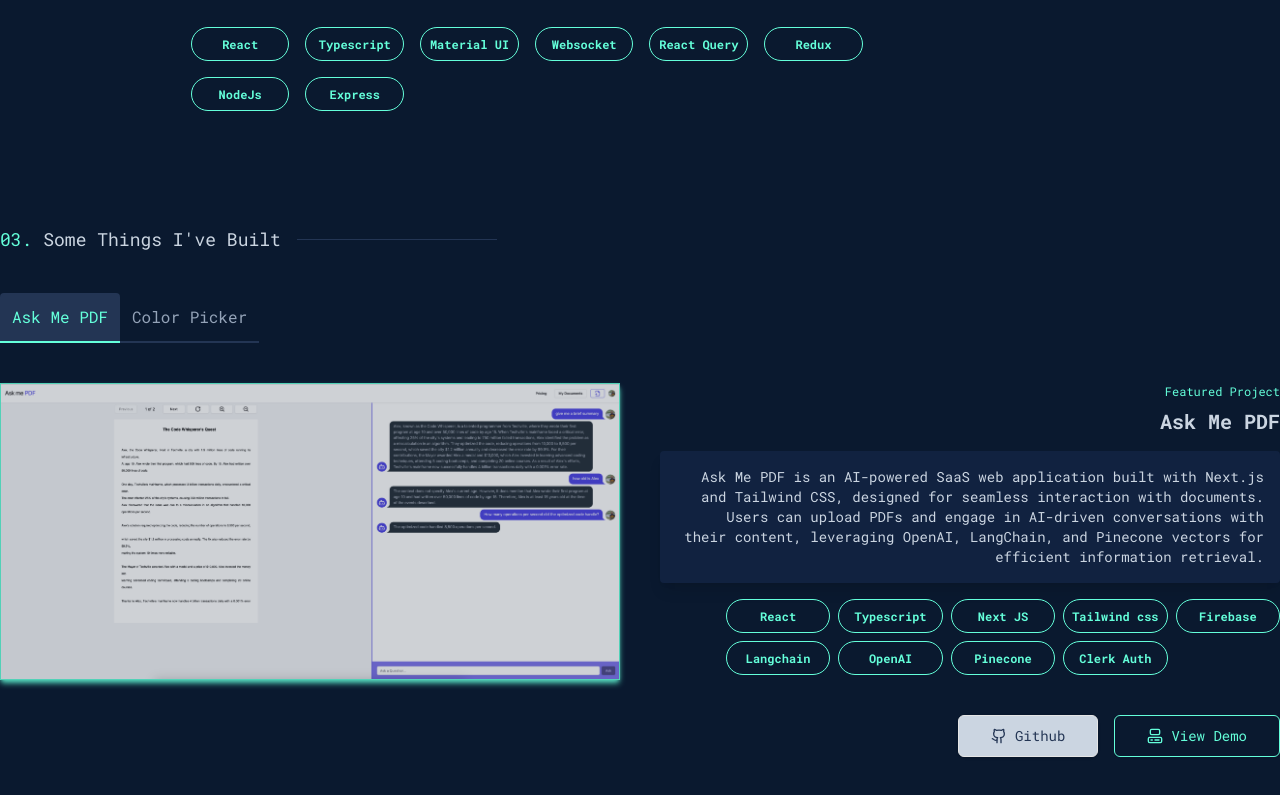
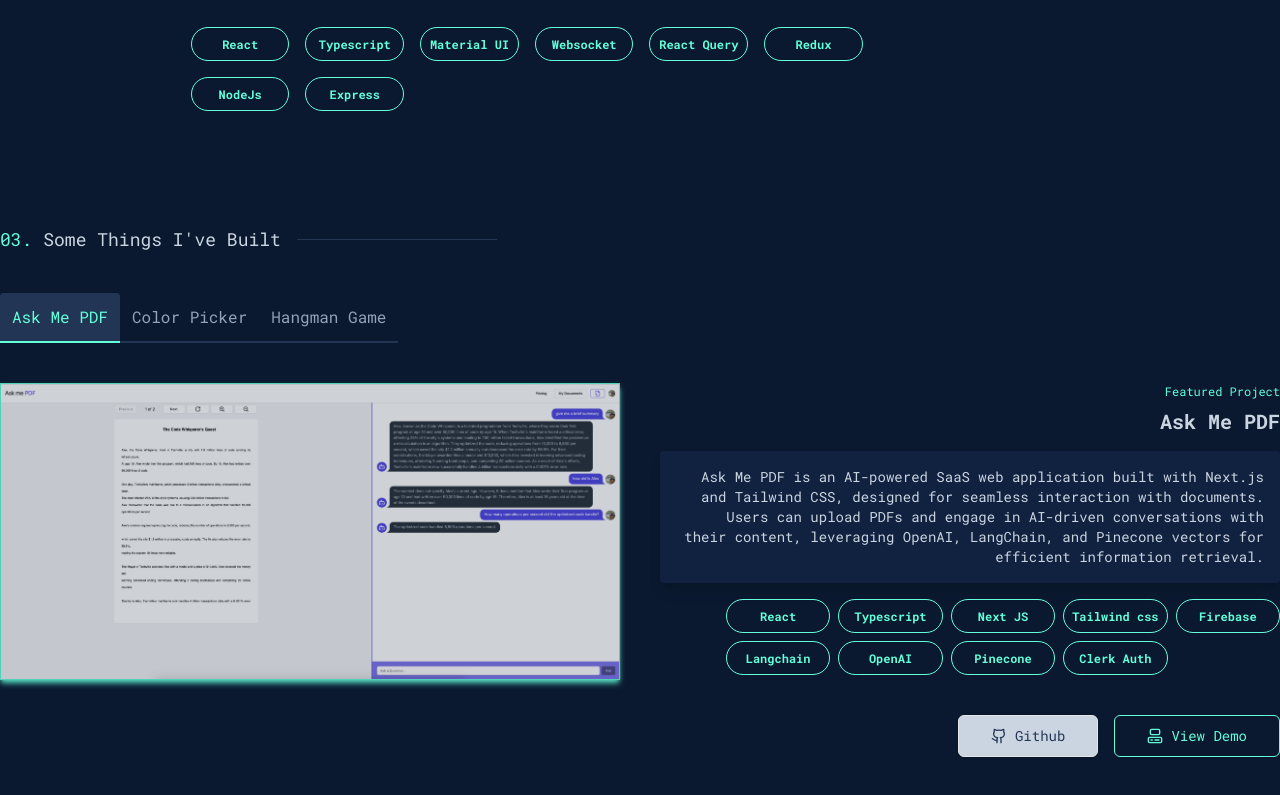
Before and after one commit to MahsinSaifullah/mahsin-portfolio-2.0, a Next.js app: page / in a window 1280 px wide. Shown: the part 2441-3236 px from the top of the page. Built offline with nearby package versions, Linux system fonts and the light colour scheme.

Commit message:
chore: add hangman to portfolio

```diff
--- a/app/Projects.tsx
+++ b/app/Projects.tsx
@@ -4,6 +4,7 @@
 import SectionHeader from '@/components/SectionHeader';
 import askMePDF from './images/askMePDF.png';
 import colorPicker from './images/colorPicker.png';
+import hangman from './images/hangman.png';
 import ProjectItem from './ProjectItem';
 import Tabs from '@/components/Tabs';
 
@@ -36,6 +37,15 @@
     githubLink: 'https://github.com/MahsinSaifullah/React-Color-Picker-App',
     demoLink: 'https://mahsin-react-color-picker.netlify.app/',
   },
+  'Hangman Game': {
+    name: 'Hangman Game',
+    image: hangman,
+    description:
+      'Hangman Game is a React-based web application that brings the classic word-guessing game to life. With an interactive and user-friendly interface, players can guess letters to uncover hidden words while enjoying a seamless gaming experience. Perfect for casual play and showcasing React skills.',
+    techStack: ['React', 'Javascript'],
+    githubLink: 'https://github.com/MahsinSaifullah/hangman',
+    demoLink: 'https://mahsin-hangman-game.netlify.app/',
+  },
 };
 
 const PROJECTS = Object.keys(PROJECT_HASH_MAP);
```
Also changed, not shown: app/images/hangman.png (added).
